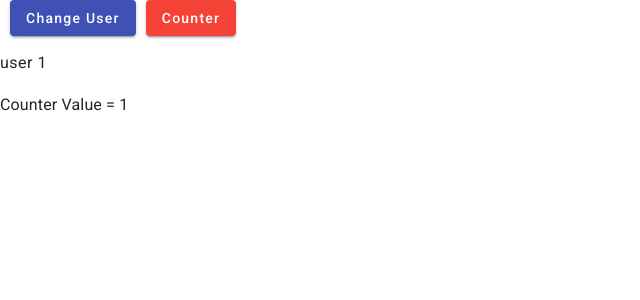
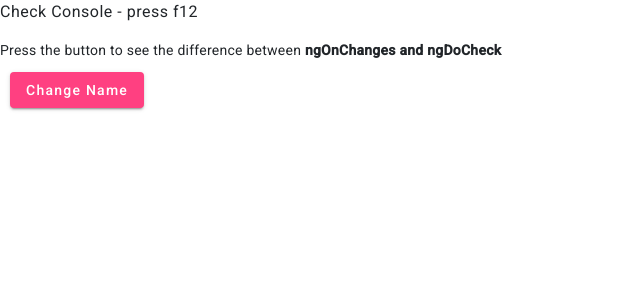
Before and after one commit to gautamchauhan1/learning-lifecycle-hooks, an Angular app: page / in a window 1280 px wide. Shown: the top 300 px of the page, without its empty margins (0-640 px from the left). Built offline with nearby package versions, Linux system fonts and the light colour scheme.

Commit message:
feat: implemented ngDoCheck

```diff
--- a/src/app/life-child/life-child.component.html
+++ b/src/app/life-child/life-child.component.html
@@ -1,3 +1,4 @@
 
-<h4>{{dataFromParent}}</h4>
-<h3>Counter Value = {{count}}</h3>
+<h4>Check Console - press f12 </h4>
+
+<p>Press the button to see the difference between <strong>ngOnChanges and ngDoCheck</strong></p>
--- a/src/app/life-child/life-child.component.ts
+++ b/src/app/life-child/life-child.component.ts
@@ -1,26 +1,33 @@
-import { Component, Input, OnChanges, OnInit, SimpleChanges } from '@angular/core';
+import { Component, DoCheck, Input, OnChanges, OnInit, SimpleChanges } from '@angular/core';
 
 @Component({
   selector: 'app-life-child',
   templateUrl: './life-child.component.html',
   styleUrls: ['./life-child.component.scss']
 })
-export class LifeChildComponent implements OnChanges, OnInit {
+export class LifeChildComponent implements OnChanges, OnInit, DoCheck {
 
-  @Input() dataFromParent: string = '';
-  @Input() count!: number;
+  @Input() data: any;
 
   constructor(){
-    console.log('This is Constructor', this.dataFromParent);
-  }
-  ngOnInit(): void {
-    console.log('This is ngOnInit: ', this.dataFromParent);
   }
 
   ngOnChanges(changes: SimpleChanges): void {
-    console.log('This is OnChanges hook: ', this.dataFromParent);
+    console.log('ngOnChanges data: ', this.data.name);
     console.log(changes);
+
+
+  }
+
+  ngDoCheck(): void {
+    console.log('doCheck hooks data: ',this.data.name);
   }
 
 
+  ngOnInit(): void {
+  }
+
+
+
+
 }
--- a/src/app/life-parent/life-parent.component.html
+++ b/src/app/life-parent/life-parent.component.html
@@ -1,5 +1,4 @@
-<button style="margin-bottom: 15px; margin-left: 10px;" (click)="changeUser()" mat-button mat-raised-button color="primary">Change User</button>
 
-<button style="margin-bottom: 15px; margin-left: 10px;" (click)="counter()" mat-button mat-raised-button color="warn">Counter</button>
+<app-life-child [data]="obj"></app-life-child>
 
-<app-life-child [dataFromParent]="data" [count]="count"></app-life-child>
+<button (click)="updateName()" mat-button mat-raised-button color="accent">Change Name</button>
--- a/src/app/life-parent/life-parent.component.scss
+++ b/src/app/life-parent/life-parent.component.scss
@@ -0,0 +1,4 @@
+button{
+    margin-bottom: 15px;
+    margin-left: 10px;
+}
--- a/src/app/life-parent/life-parent.component.ts
+++ b/src/app/life-parent/life-parent.component.ts
@@ -9,15 +9,14 @@ export class LifeParentComponent {
 
   constructor(){}
 
-  data: string = 'user 1';
-  count: number = 1;
 
-  changeUser(){
-    this.data = 'This is user 2'
-  }
+  obj= {name: 'old Name'};
 
-  counter(){
-    this.count++;
+  updateName(){
+
+    this.obj.name= 'new Name'; // object reference (address) is same.
+
+    // this.obj= {name: 'new Name'}; // object reference is changed.
   }
 
 }
```
